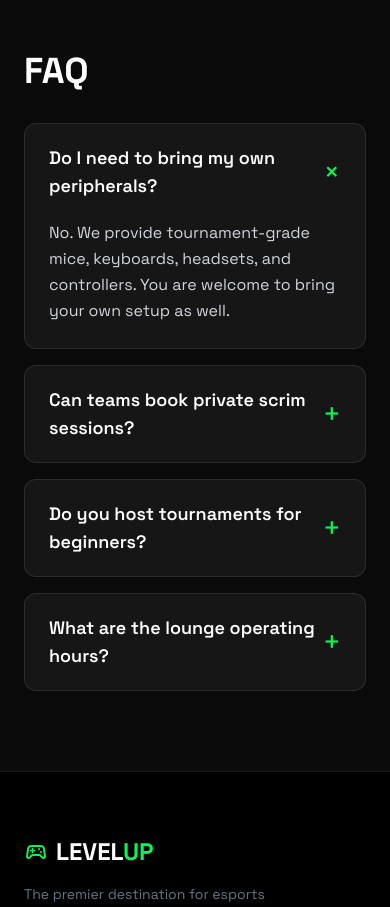
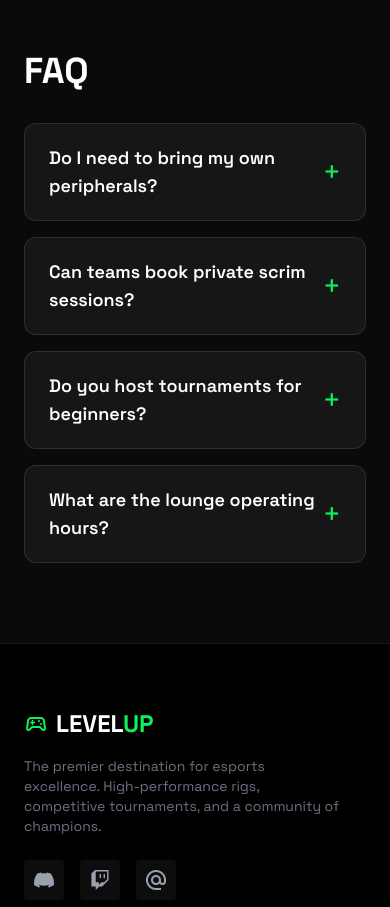
Before and after one commit to Harshh-Lal/Full-Stack-Development, a React (Vite) app: page /about in a window 390 px wide. Shown: the part 5540-6447 px from the top of the page. Built offline with nearby package versions, Linux system fonts and the light colour scheme.

Commit message:
Updated about page

```diff
--- a/src/pages/About.jsx
+++ b/src/pages/About.jsx
@@ -79,7 +79,7 @@ const faqs = [
 ];
 
 export default function About() {
-  const [openIndex, setOpenIndex] = useState(0);
+  const [openIndex, setOpenIndex] = useState(-1);
   const { scrollYProgress } = useScroll();
   const scaleX = useSpring(scrollYProgress, {
     stiffness: 120,
@@ -137,7 +137,7 @@ export default function About() {
             whileInView={{ opacity: 1, y: 0 }}
             viewport={{ once: true }}
             transition={{ duration: 0.6, delay: 0.1 }}
-            className="h-[420px] md:h-[500px]"
+            className="h-105 md:h-125"
           >
             <HoverMaskReveal
               baseImage="/ab_bg.png"
@@ -296,20 +296,19 @@ export default function About() {
                   transition={{ duration: 0.35, delay: index * 0.06 }}
                   className="rounded-xl border border-white/10 bg-card-dark/80 overflow-hidden"
                 >
-                  <button
-                    type="button"
-                    onClick={() => setOpenIndex(isOpen ? -1 : index)}
-                    className="w-full px-6 py-5 text-left flex items-center justify-between hover:bg-white/5 transition-colors"
-                  >
+                  <div className="w-full px-6 py-5 text-left flex items-center justify-between hover:bg-white/5 transition-colors">
                     <span className="font-semibold text-lg">{item.q}</span>
-                    <motion.span
+                    <motion.button
+                      type="button"
+                      onClick={() => setOpenIndex(isOpen ? -1 : index)}
+                      aria-label={`${isOpen ? 'Close' : 'Open'} FAQ: ${item.q}`}
                       animate={{ rotate: isOpen ? 45 : 0 }}
                       transition={{ duration: 0.2 }}
                       className="text-primary text-3xl leading-none"
                     >
                       +
-                    </motion.span>
-                  </button>
+                    </motion.button>
+                  </div>
 
                   <AnimatePresence initial={false}>
                     {isOpen && (
@@ -319,7 +318,7 @@ export default function About() {
                         exit={{ height: 0, opacity: 0 }}
                         transition={{ duration: 0.3, ease: 'easeInOut' }}
                       >
-                        <div className="px-6 pb-6 text-gray-300 leading-relaxed">{item.a}</div>
+                        <div className="px-6 pb-6 py-3 text-gray-300 leading-relaxed">{item.a}</div>
                       </motion.div>
                     )}
                   </AnimatePresence>
```
Also changed, not shown: public/rev.jpeg (added).
